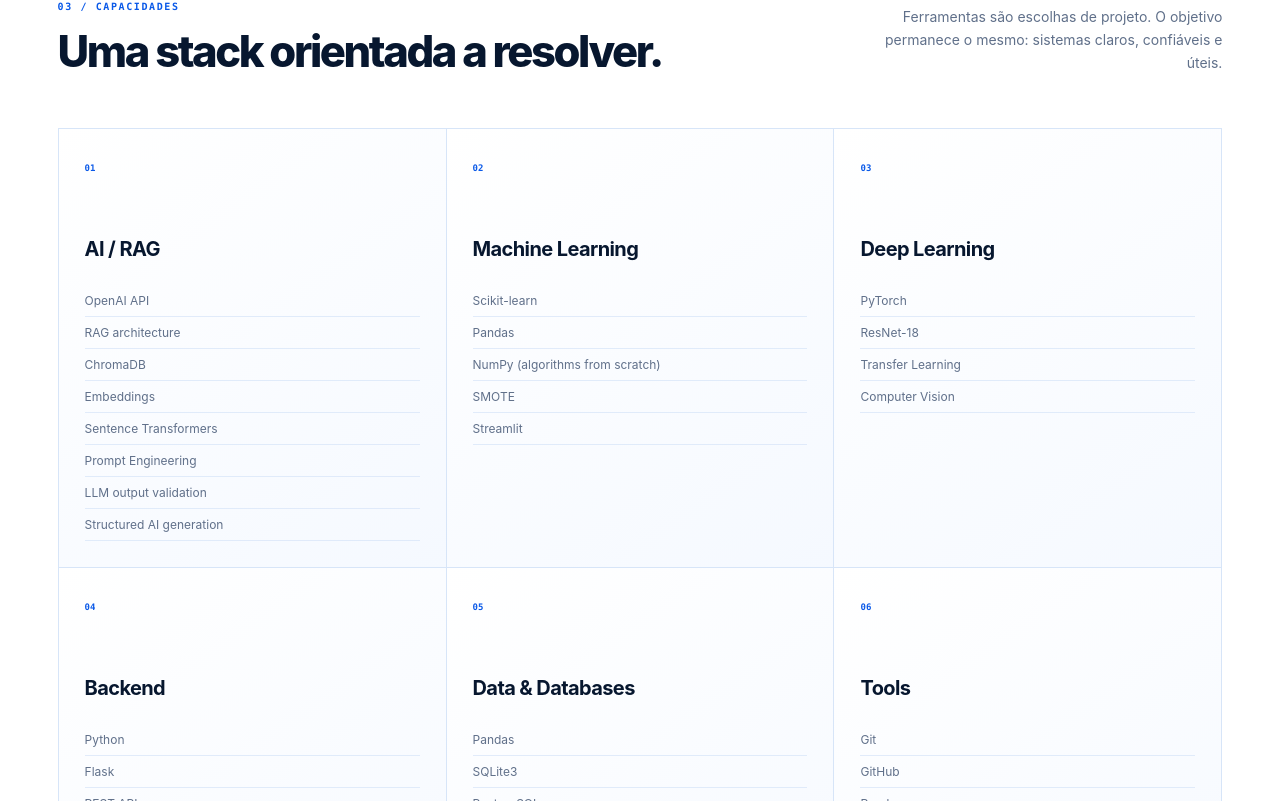
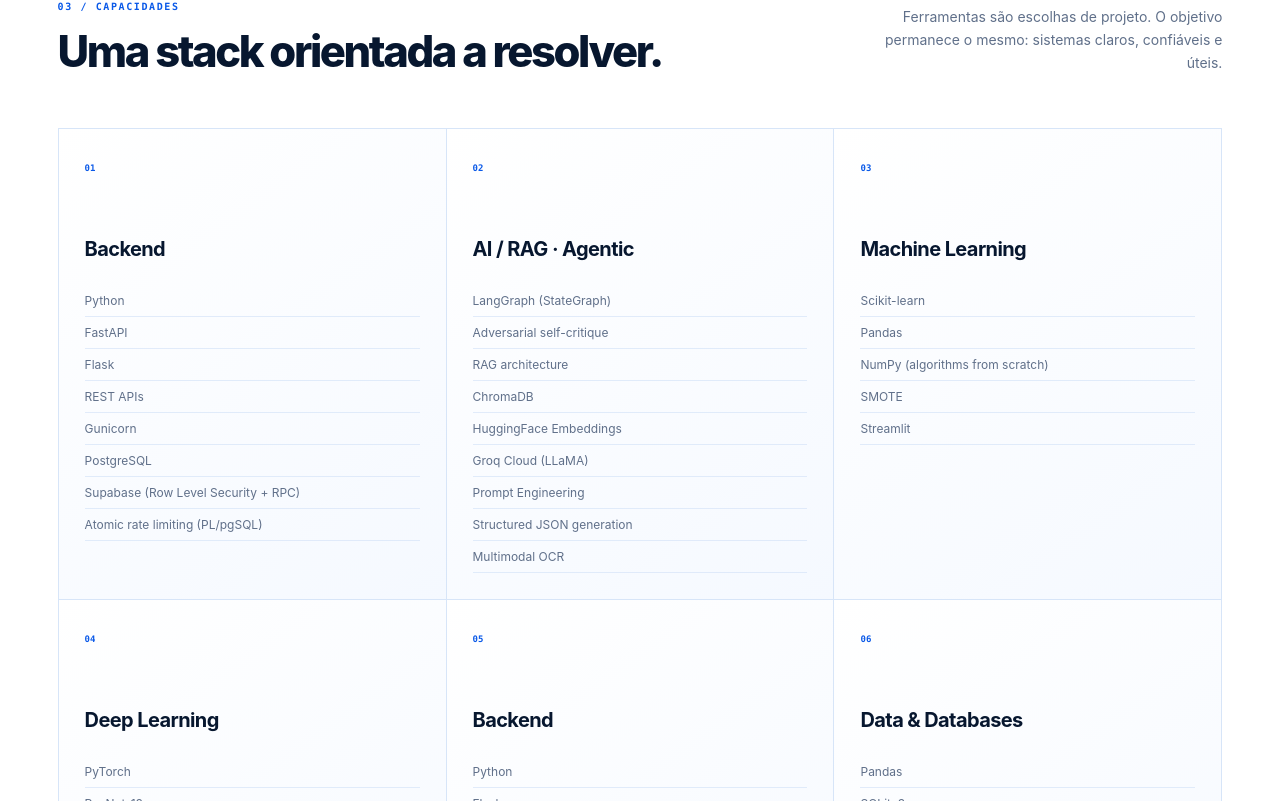
Before and after one commit to ghcalado/ghcalado.github.io, a Next.js app: page / in a window 1280 px wide. Shown: the part 2899-3700 px from the top of the page. Built offline with nearby package versions, Linux system fonts and the light colour scheme.

Commit message:
feat(stack): atualiza skills de Backend e AI/RAG com stack do Reda1000

```diff
--- a/app/page.tsx
+++ b/app/page.tsx
@@ -73,8 +73,12 @@
 
 const skillGroups = [
   {
-    title: "AI / RAG",
-    skills: ["OpenAI API", "RAG architecture", "ChromaDB", "Embeddings", "Sentence Transformers", "Prompt Engineering", "LLM output validation", "Structured AI generation"],
+    title: "Backend",
+    skills: ["Python", "FastAPI", "Flask", "REST APIs", "Gunicorn", "PostgreSQL", "Supabase (Row Level Security + RPC)", "Atomic rate limiting (PL/pgSQL)"],
+  },
+  {
+    title: "AI / RAG · Agentic",
+    skills: ["LangGraph (StateGraph)", "Adversarial self-critique", "RAG architecture", "ChromaDB", "HuggingFace Embeddings", "Groq Cloud (LLaMA)", "Prompt Engineering", "Structured JSON generation", "Multimodal OCR"],
   },
   {
     title: "Machine Learning",
```
